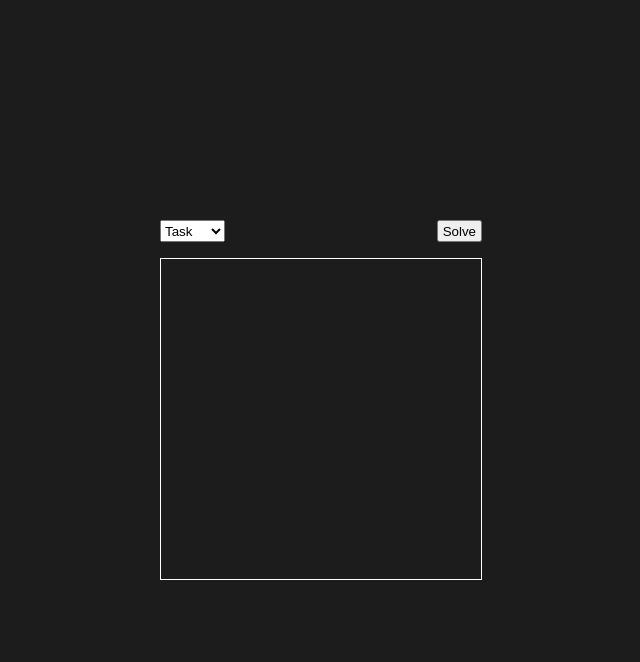
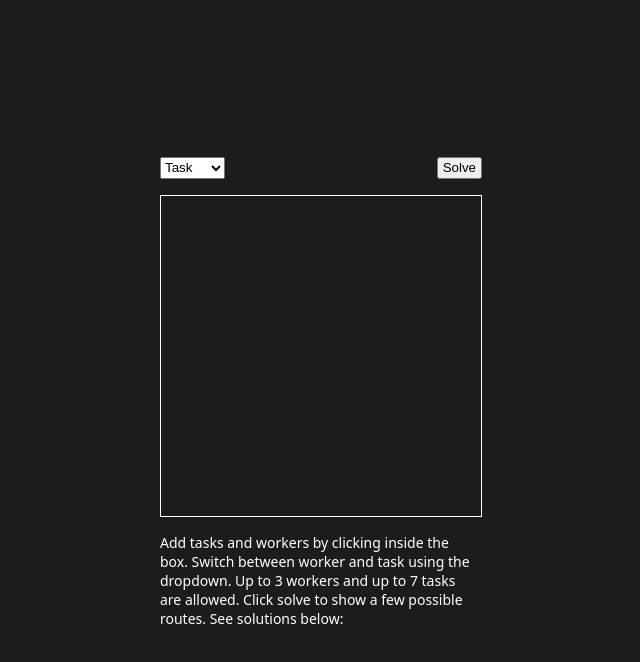
Before and after one commit to Auspicus/ro.daviddisch.com, a website: page public/index.html in a window 1280 px wide. Shown: the whole page, without its empty margins (319-959 px from the left). Drawn offline with Linux system fonts and the light colour scheme.

Commit message:
Add instructions

```diff
--- a/public/index.html
+++ b/public/index.html
@@ -1,7 +1,7 @@
 <html lang="en">
   <head>
-    <meta charset="UTF-8">
-    <meta name="viewport" content="width=device-width, initial-scale=1.0">
+    <meta charset="UTF-8" />
+    <meta name="viewport" content="width=device-width, initial-scale=1.0" />
     <title>Route Optimization</title>
     <style>
       body {
@@ -20,7 +20,8 @@
         border: 1px solid white;
       }
 
-        .map .task, .map .worker {
+      .map .task,
+      .map .worker {
         position: absolute;
         width: 4px;
         height: 4px;
@@ -74,6 +75,11 @@
 
         <svg width="320" height="320" class="map" id="map"></svg>
 
+        <div style="margin: 1rem 0; width: 320px; color: white; font-size: 14px; font-family: system-ui, -apple-system, BlinkMacSystemFont, 'Segoe UI', Roboto, Oxygen, Ubuntu, Cantarell, 'Open Sans', 'Helvetica Neue', sans-serif">
+          Add tasks and workers by clicking inside the box. Switch between worker and task using the dropdown. Up to 3 workers and
+          up to 7 tasks are allowed. Click solve to show a few possible routes. See solutions below:
+        </div>
+
         <ul class="solutions" id="solutions"></ul>
       </div>
     </main>
```
Lines whose indentation alone changed are shown as unchanged.
